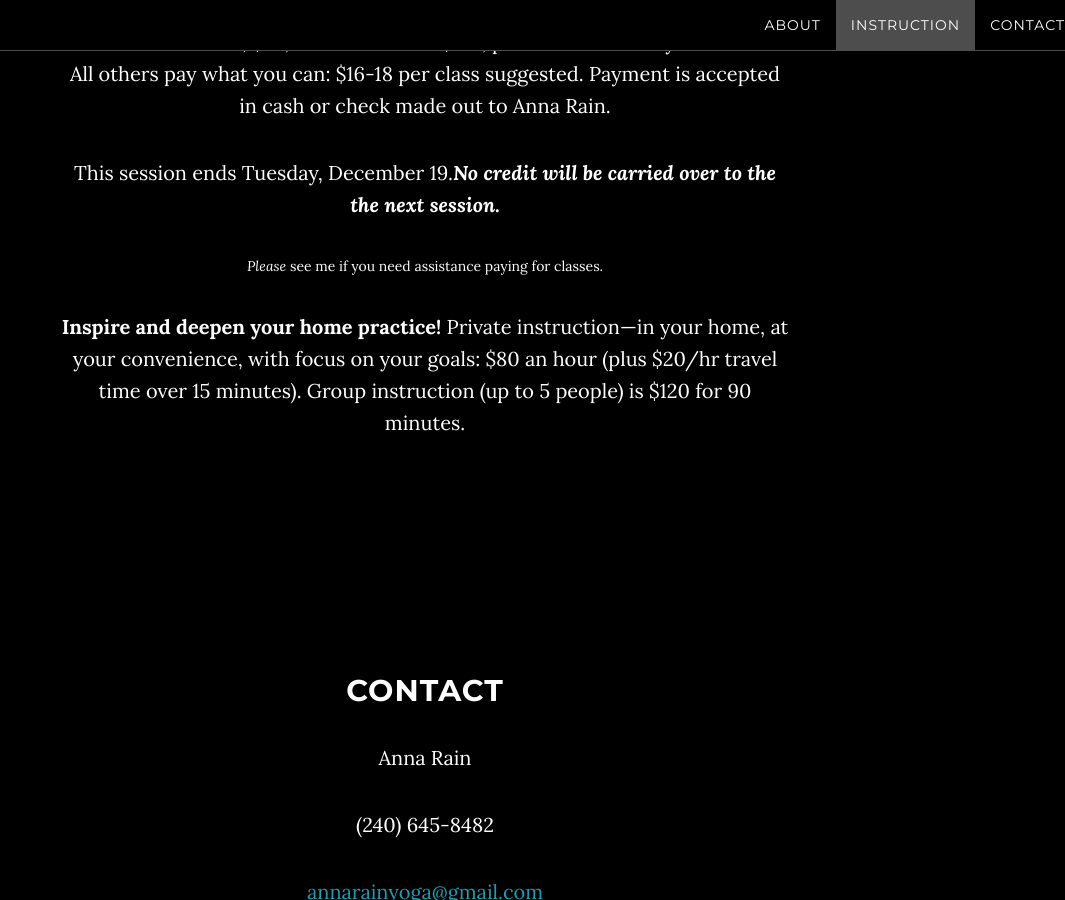
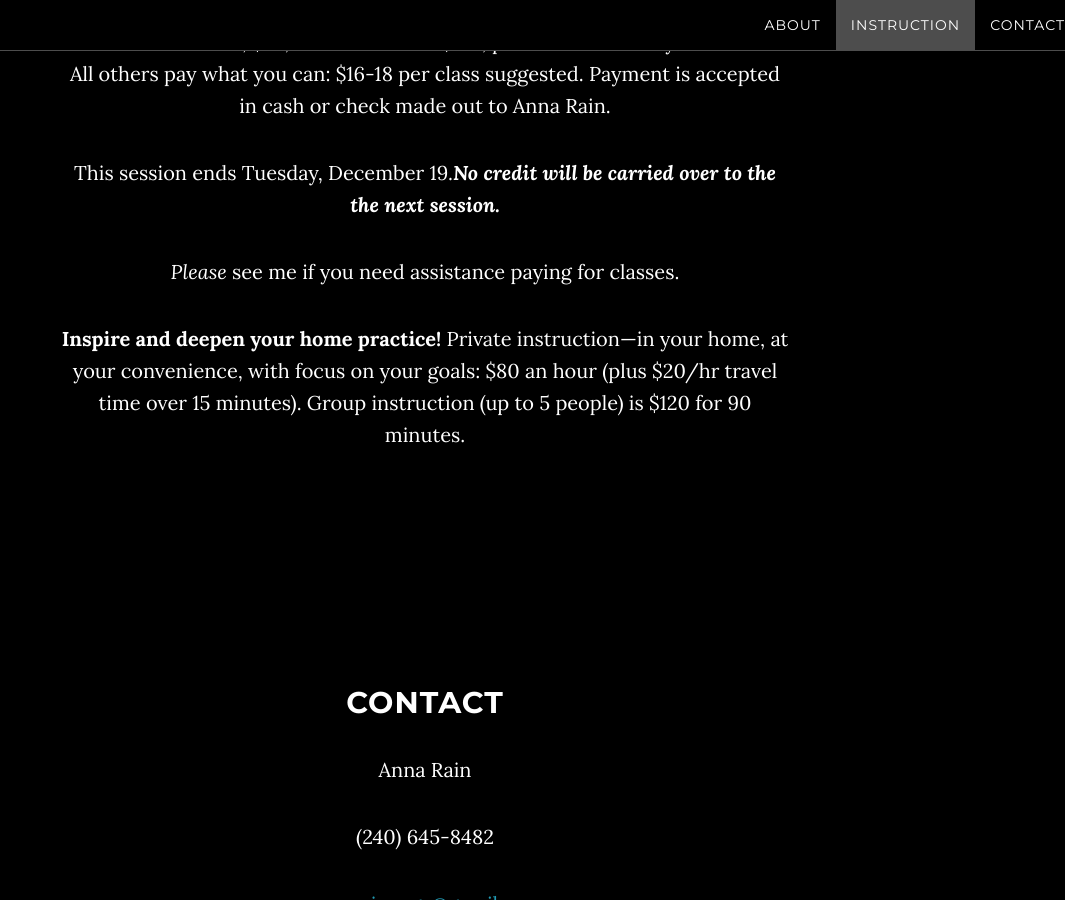
Before and after one commit to AnnaRainYoga/annarainyoga.github.io, a Jekyll site: the page built from index.html, in a window 1280 px wide and 900 px high, scrolled down 3958 px. Shown: the whole window, without its empty margins (215-1280 px from the left). Built offline with Jekyll 4.4.1, drawn with Linux system fonts in a browser that asks for light colours.

Commit message:
fixed missing paragraph tag

```diff
--- a/_includes/instruction.html
+++ b/_includes/instruction.html
@@ -70,7 +70,7 @@
 All others pay what you can: $16-18 per class suggested.
 Payment is accepted in cash or check made out to Anna Rain.
 <p>This session ends Tuesday, December 19.<i><b>No credit will be carried over to the the next session.</b></i></p>
-<i>Please</i> see me if you need assistance paying for classes.</p>
+<p><i>Please</i> see me if you need assistance paying for classes.</p>
 
 <p><b>Inspire and deepen your home practice!</b> Private instruction—in your home, at your convenience, with focus on your goals:
 $80 an hour (plus $20/hr travel time over 15 minutes). Group instruction (up to 5 people) is $120 for 90 minutes. </p>
```
